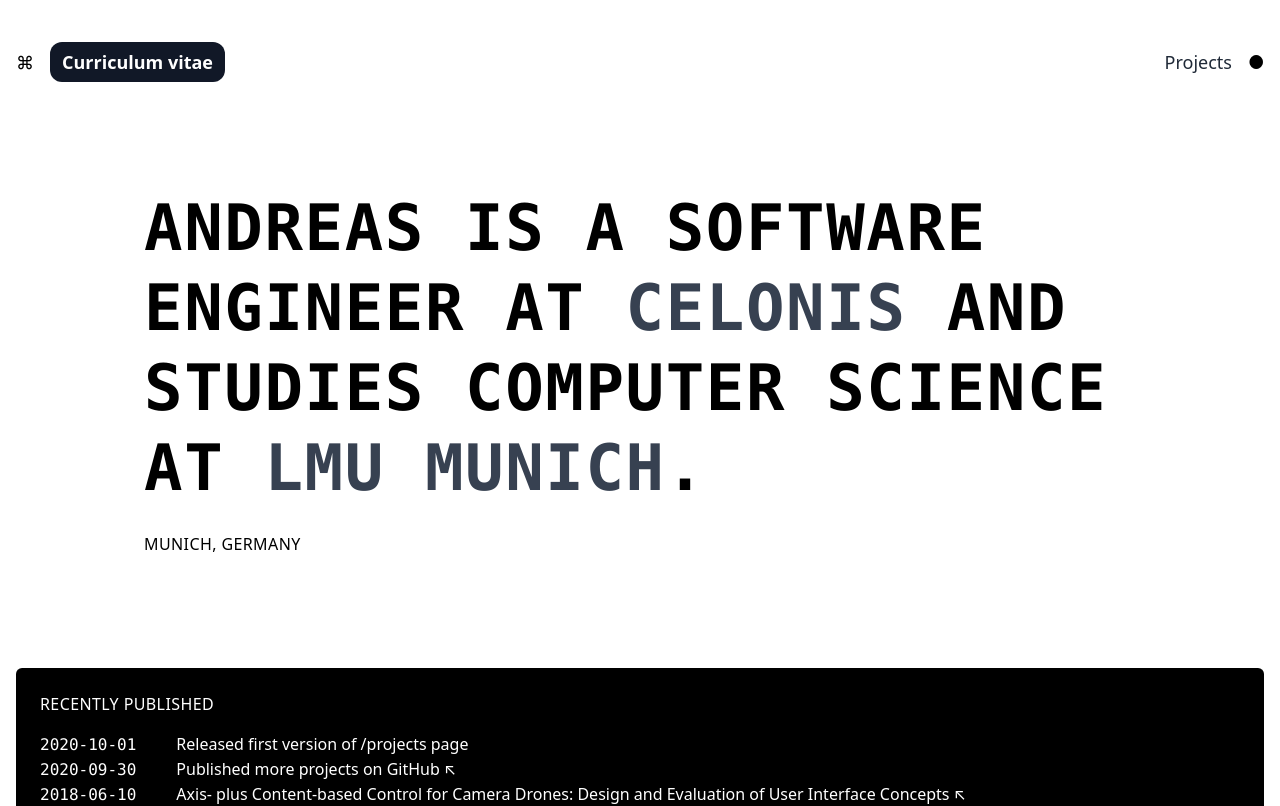
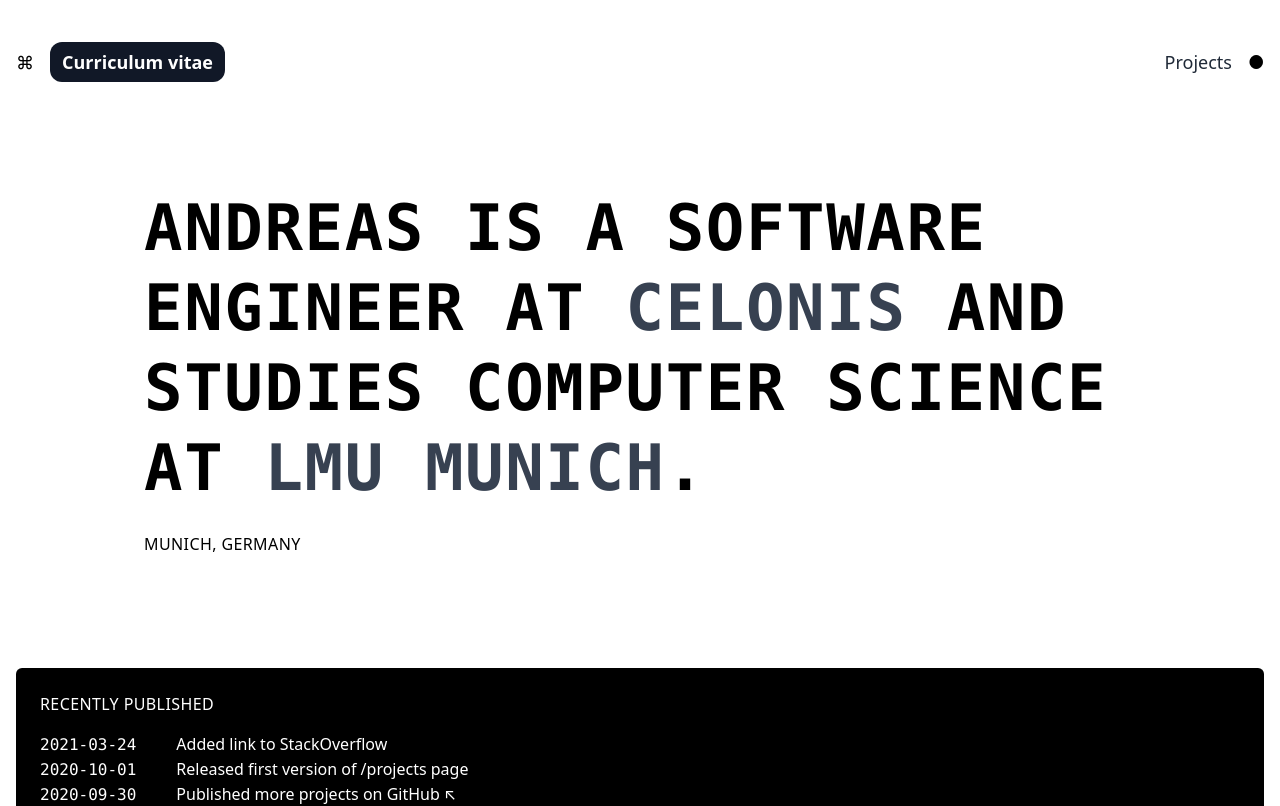
Before and after one commit to ndrsllwngr/andreasellwanger.com, a Next.js app: page / in a window 1280 px wide. Shown: the top 806 px of the page. Built offline with nearby package versions, Linux system fonts and the light colour scheme; what @tailwindcss/typography would draw is missing.

Commit message:
Update BlogPreview

```diff
--- a/components/blog-preview.js
+++ b/components/blog-preview.js
@@ -38,6 +38,13 @@ export const BlogPreview = () => {
             Recently published
           </h2>
           <ul className="text-white dark:text-black">
+          <li>
+              <BlogEntry
+                link="/"
+                title="Added link to StackOverflow"
+                date="2021-03-24"
+              />
+            </li>
             <li>
               <BlogEntry
                 link="/projects"
```
